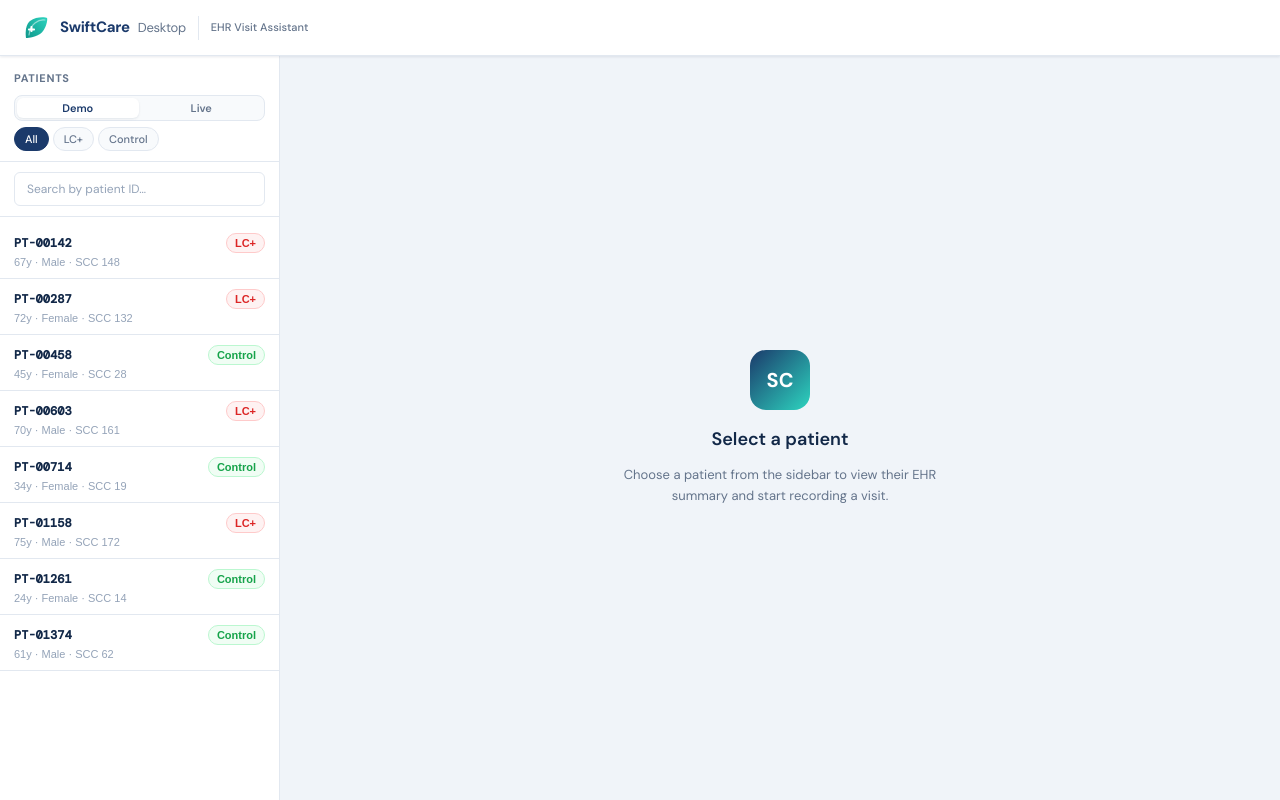
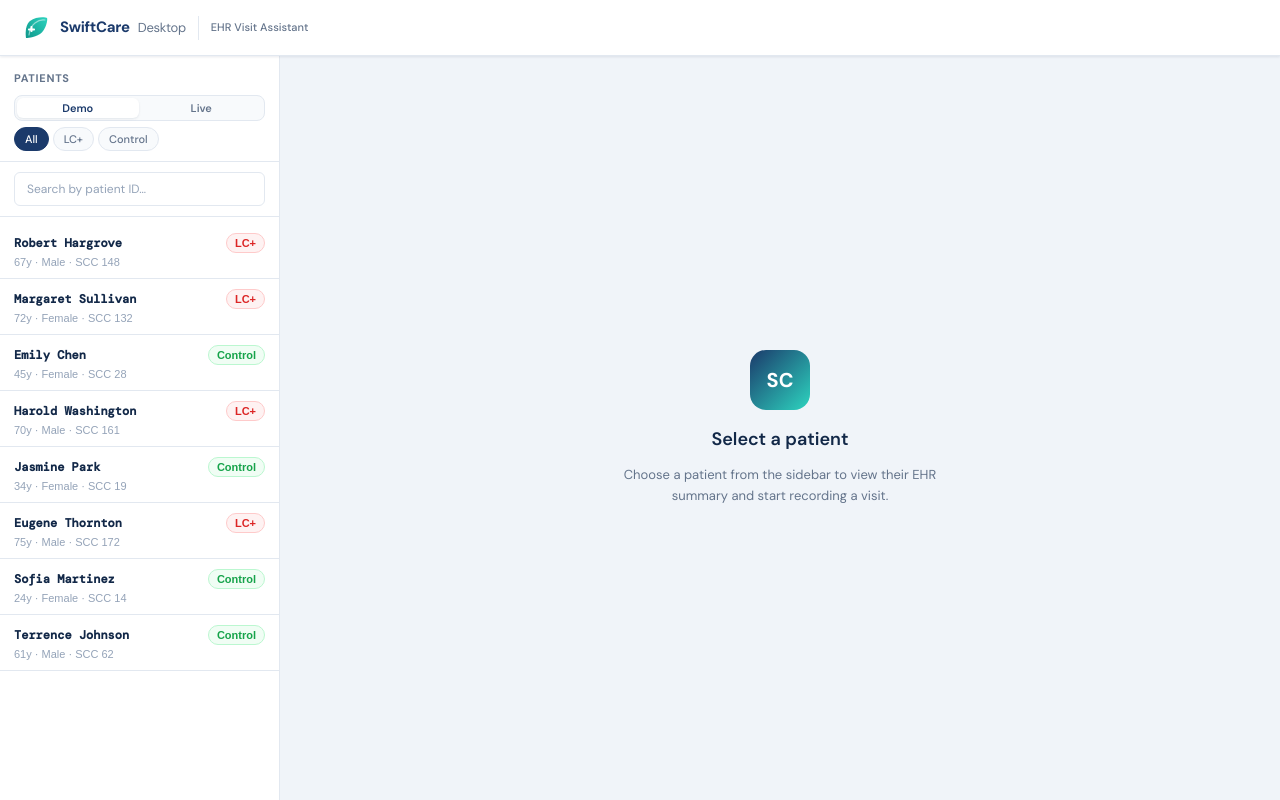
Before and after one commit to trongnguyen29/swiftcare, a React (Vite) app in the folder desktop/: page / in a window 1280 px wide. Built offline with nearby package versions, Linux system fonts and the light colour scheme.

Commit message:
Update PatientSearch.tsx

```diff
--- a/desktop/src/components/PatientSearch.tsx
+++ b/desktop/src/components/PatientSearch.tsx
@@ -35,7 +35,11 @@ export default function PatientSearch({ selected, onSelect }: Props) {
     setPatients(MOCK_PATIENTS.filter(p => {
       if (f === 'positive' && p.label !== 1) return false
       if (f === 'control'  && p.label !== 0) return false
-      if (q.trim() && !p.ptnum.toLowerCase().includes(q.trim().toLowerCase())) return false
+      if (q.trim()) {
+        const needle = q.trim().toLowerCase()
+        const fullName = [p.first_name, p.last_name].filter(Boolean).join(' ').toLowerCase()
+        if (!p.ptnum.toLowerCase().includes(needle) && !fullName.includes(needle)) return false
+      }
       return true
     }))
   }, [])
@@ -95,13 +99,15 @@ export default function PatientSearch({ selected, onSelect }: Props) {
             onClick={() => onSelect(p)}
           >
             <div className="patient-row-top">
-              <span className="patient-id">{p.ptnum}</span>
+              <span className="patient-id">
+                {[p.first_name, p.last_name].filter(Boolean).join(' ') || p.ptnum}
+              </span>
               <span className={`badge ${p.label === 1 ? 'badge-danger' : 'badge-ok'}`}>
                 {p.label === 1 ? 'LC+' : 'Control'}
               </span>
             </div>
             <div className="patient-row-sub">
-              {p.age ? `${p.age}y` : '—'} · {p.gender === 'm' ? 'Male' : p.gender === 'f' ? 'Female' : '—'}
+              {p.age ? `${p.age}y` : '—'} · {p.administrative_sex ?? '—'}
               {p.scc != null ? ` · SCC ${p.scc}` : ''}
             </div>
           </button>
```
